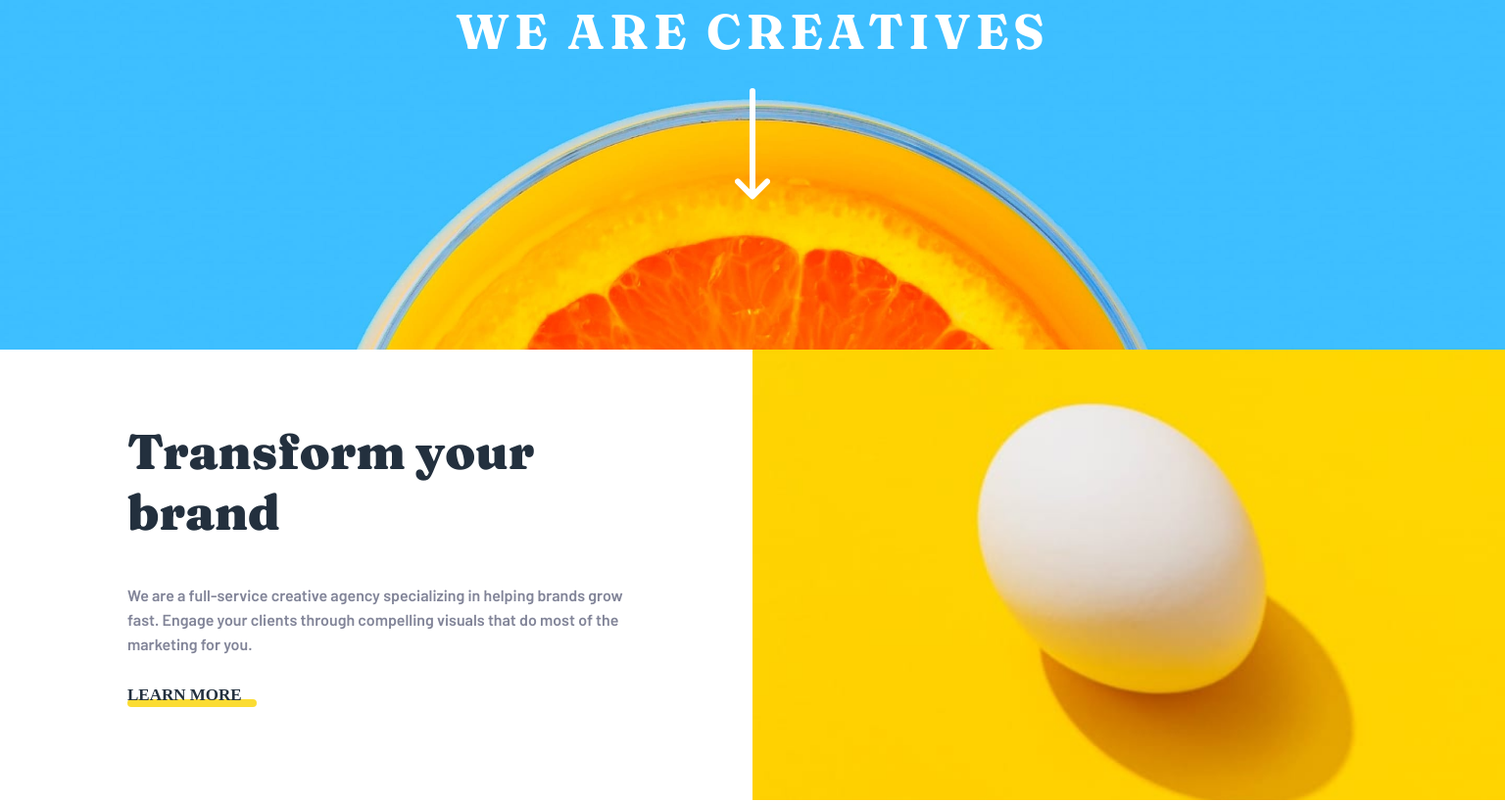
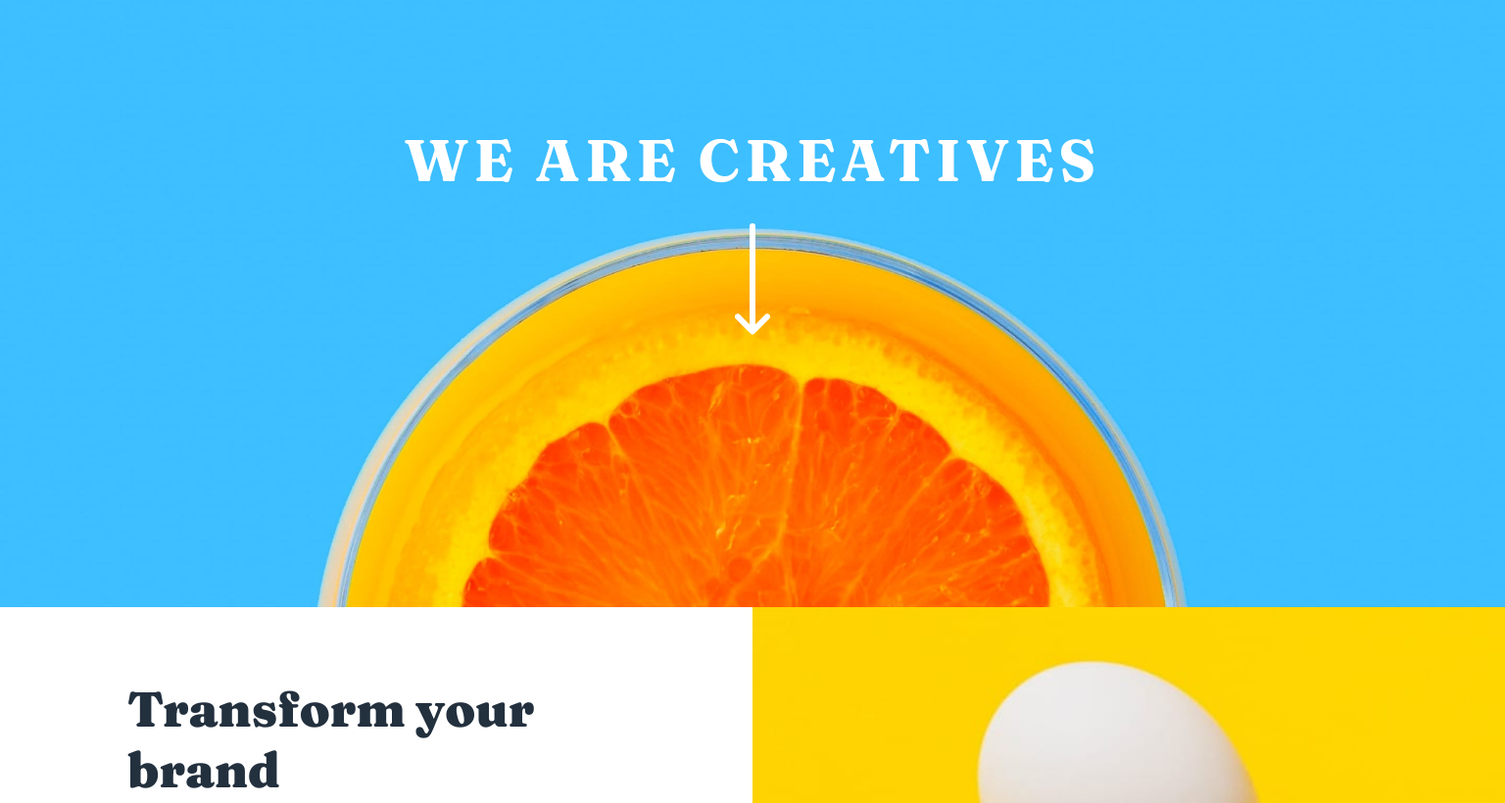
Before and after one commit to HugoMoncada/Sunnyside-agency-landing-page, a plain HTML site: page index.html in a window 1536 px wide. Shown: the part 180-1000 px from the top of the page at 98% size. Drawn offline with Linux system fonts and the light colour scheme.

Commit message:
used a bigger hero size.

```diff
--- a/styles/styles.css
+++ b/styles/styles.css
@@ -88,7 +88,7 @@ ul {
 }
 
 li{
-    font-size: 1.8rem;
+    font-size: 1.9rem;
     font-family: 'Barlow', sans-serif;
     font-weight: 600;
 }
@@ -111,7 +111,7 @@ a{
 .hero{
     background-color: #3ebfff;
     width: 100%;
-    height: 537px;
+    height: 800px;
     background-image: url("/images/mobile/image-header.jpg");
     background-repeat: no-repeat;
     background-position: center;
@@ -423,7 +423,6 @@ footer{
 
     .egg, .stand{
         height: 457px;
-
     }
 
     .egg{
@@ -457,7 +456,7 @@ footer{
     .cta__button{
         margin: 30px 0;
         text-align: center;
-        width: 32%;
+        width: 33%;
     }
 
     .cta__graphic{
@@ -579,7 +578,7 @@ footer{
 
     .cta__button {
         text-align: left;
-        width: 24%;
+        width: 25%;
     }
     /* ========== */
 
@@ -600,7 +599,7 @@ footer{
 
 @media only screen and (min-width: 1400px) {
     .hero__title{
-        font-size: 5rem;
+        font-size: 6rem;
     }
 
     .cta__stand, .cta__transform {
@@ -609,7 +608,7 @@ footer{
 
     .cta__button{
         font-size: 1.7rem;
-        width: 26%;
+        width: 27%;
     }
 
     .cta__graphic, .cta__photography{
```
